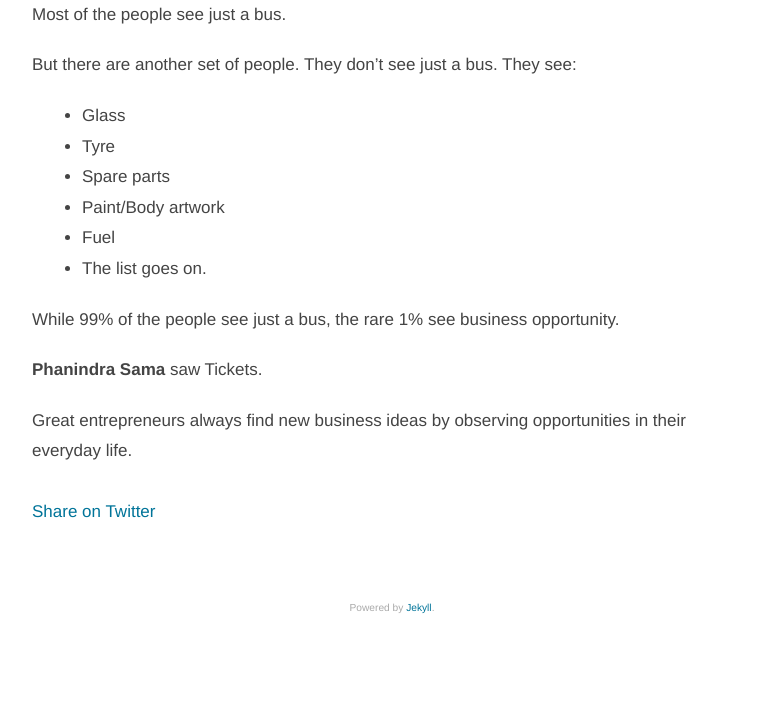
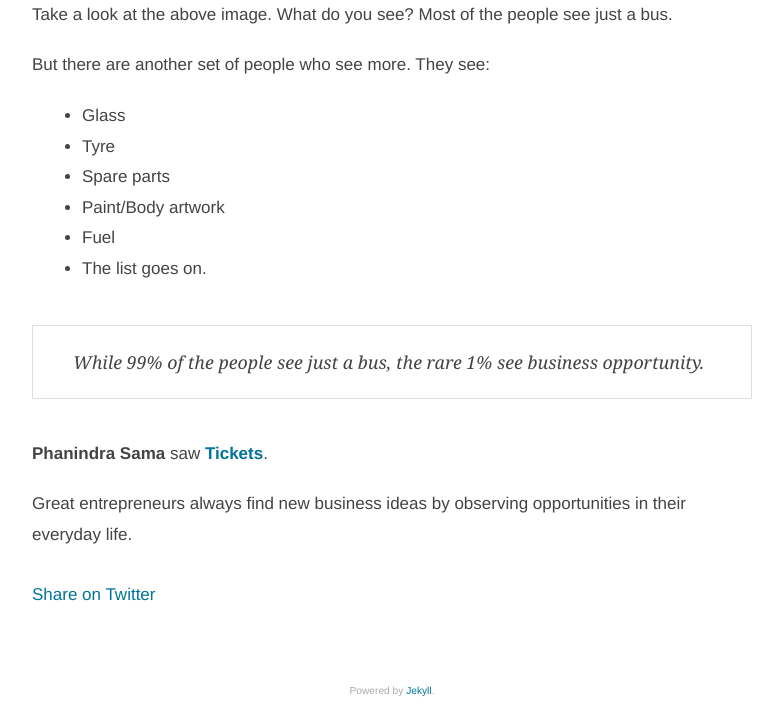
Before and after one commit to jaseemts/jaseemts.github.io, a Jekyll site: the page built from _posts/2014-02-04-bus-or-business-opportunity.md, in a window 1280 px wide. Shown: the part 534-1250 px from the top of the page, without its empty margins (248-1031 px from the left). Built offline with Jekyll 4.4.1, drawn with Linux system fonts in a browser that asks for light colours; comment, search, counter and statistics services are not loaded; before the commit the page ends 1167 px from its top, so only the background shows below that.

Commit message:
Updated 2014-02-04-bus-or-business-opportunity.md

```diff
--- a/_posts/2014-02-04-bus-or-business-opportunity.md
+++ b/_posts/2014-02-04-bus-or-business-opportunity.md
@@ -8,9 +8,9 @@ alias:
 
 ![Bus](https://dl.dropboxusercontent.com/u/4296464/blog-images/bus.jpg)
 
-Most of the people see just a bus.
+Take a look at the above image. What do you see? Most of the people see just a bus.
 
-But there are another set of people. They don’t see just a bus. They see:
+But there are another set of people who see more. They see:
 
 - Glass
 - Tyre
@@ -19,8 +19,8 @@ But there are another set of people. They don’t see just a bus. They see:
 - Fuel
 - The list goes on.
 
-While 99% of the people see just a bus, the rare 1% see business opportunity.
+> While 99% of the people see just a bus, the rare 1% see business opportunity.
 
-**Phanindra Sama** saw Tickets.
+**Phanindra Sama** saw **[Tickets](redbus.in)**.
 
 Great entrepreneurs always find new business ideas by observing opportunities in their everyday life.
```
